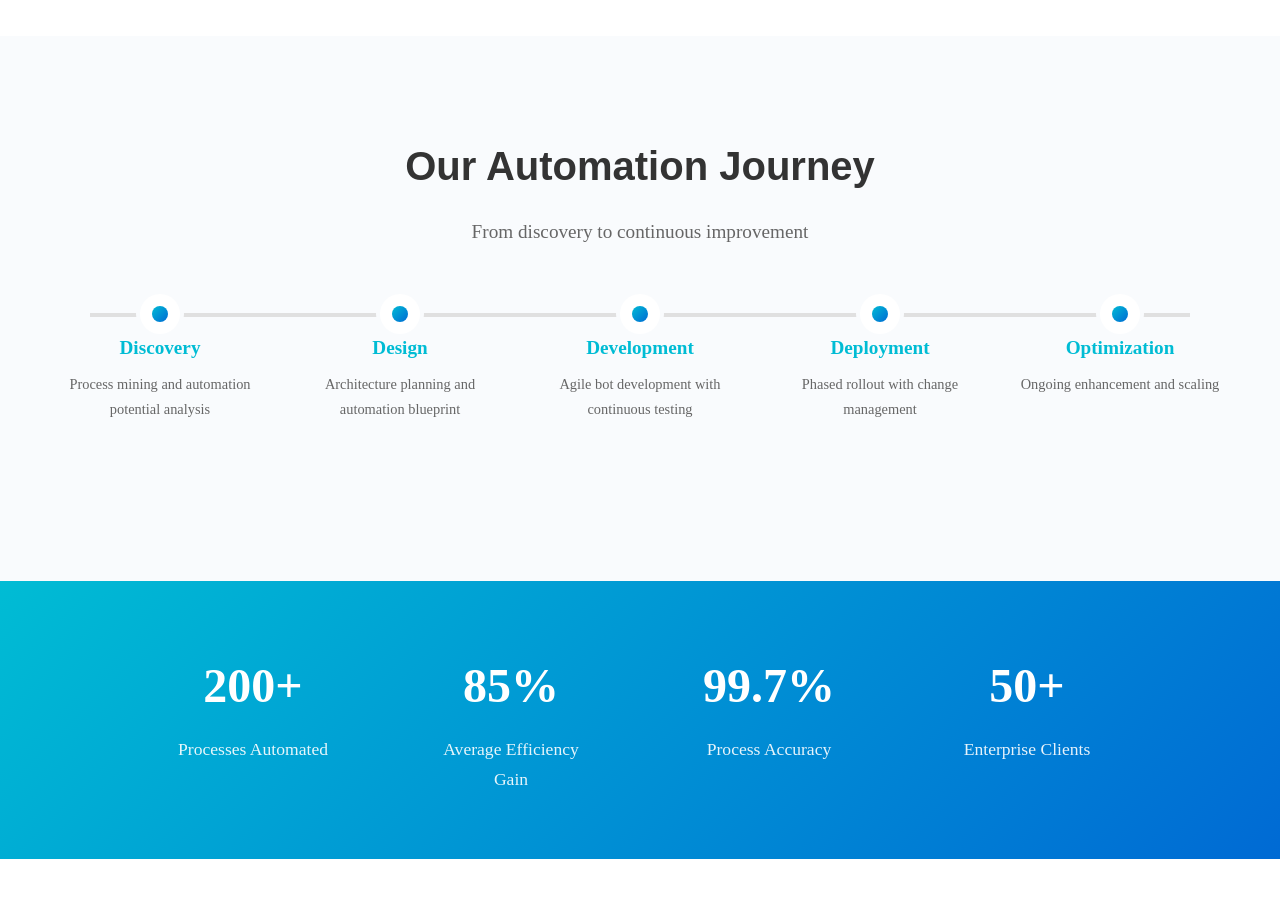
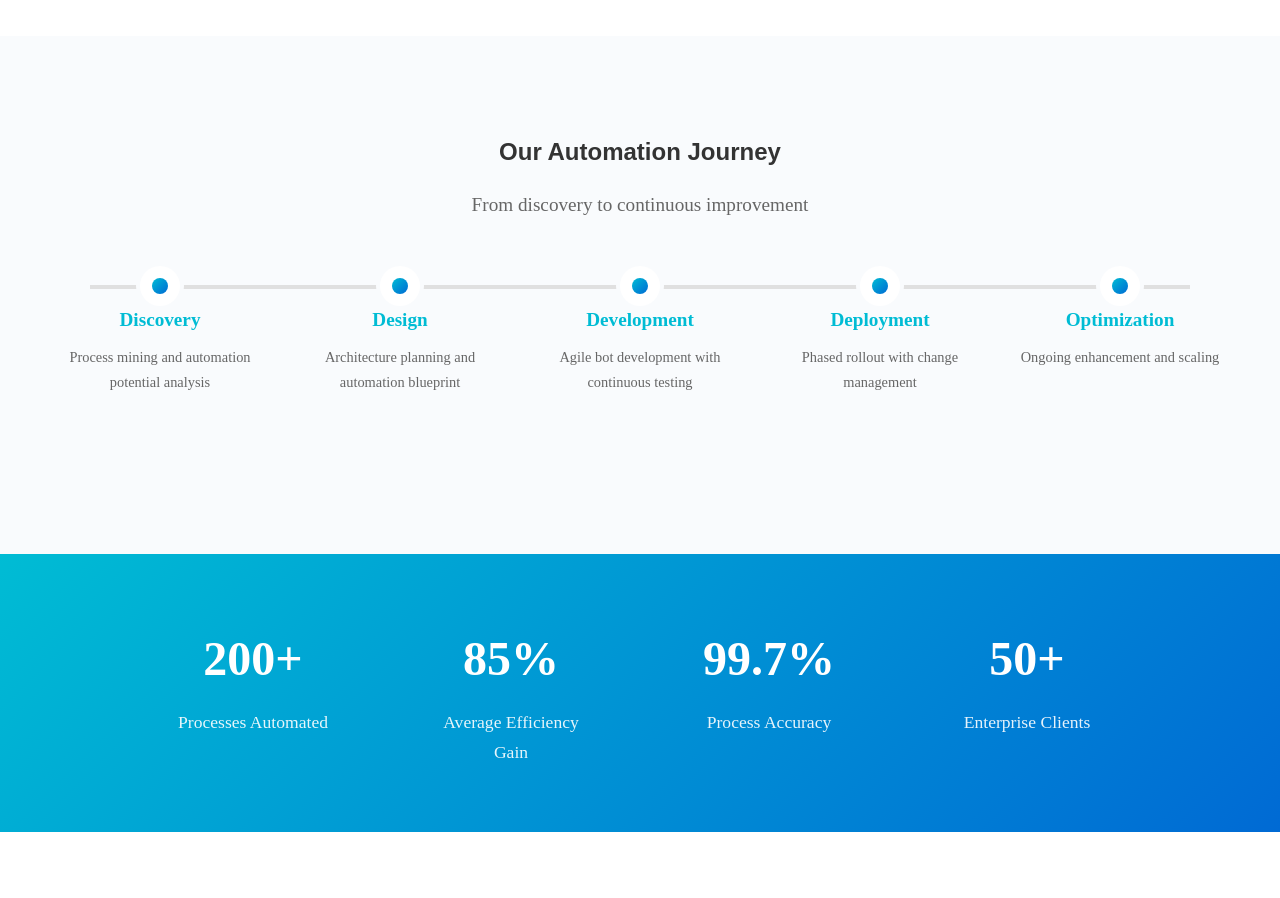
Before and after one commit to Shauryaraje7/SMART-FLOWS, a React (Vite) app: page /services in a window 1280 px wide. Shown: the part 4460-5358 px from the top of the page. Built offline with nearby package versions, Linux system fonts and the light colour scheme.

Commit message:
version 11.1.2

```diff
--- a/src/components/styles/ServicesPage.css
+++ b/src/components/styles/ServicesPage.css
@@ -278,7 +278,7 @@
 }
 
 .servicespage-timeline h2 {
-  font-size: 2.5rem;
+
   margin-bottom: 1rem;
   color: #333;
 }
```
